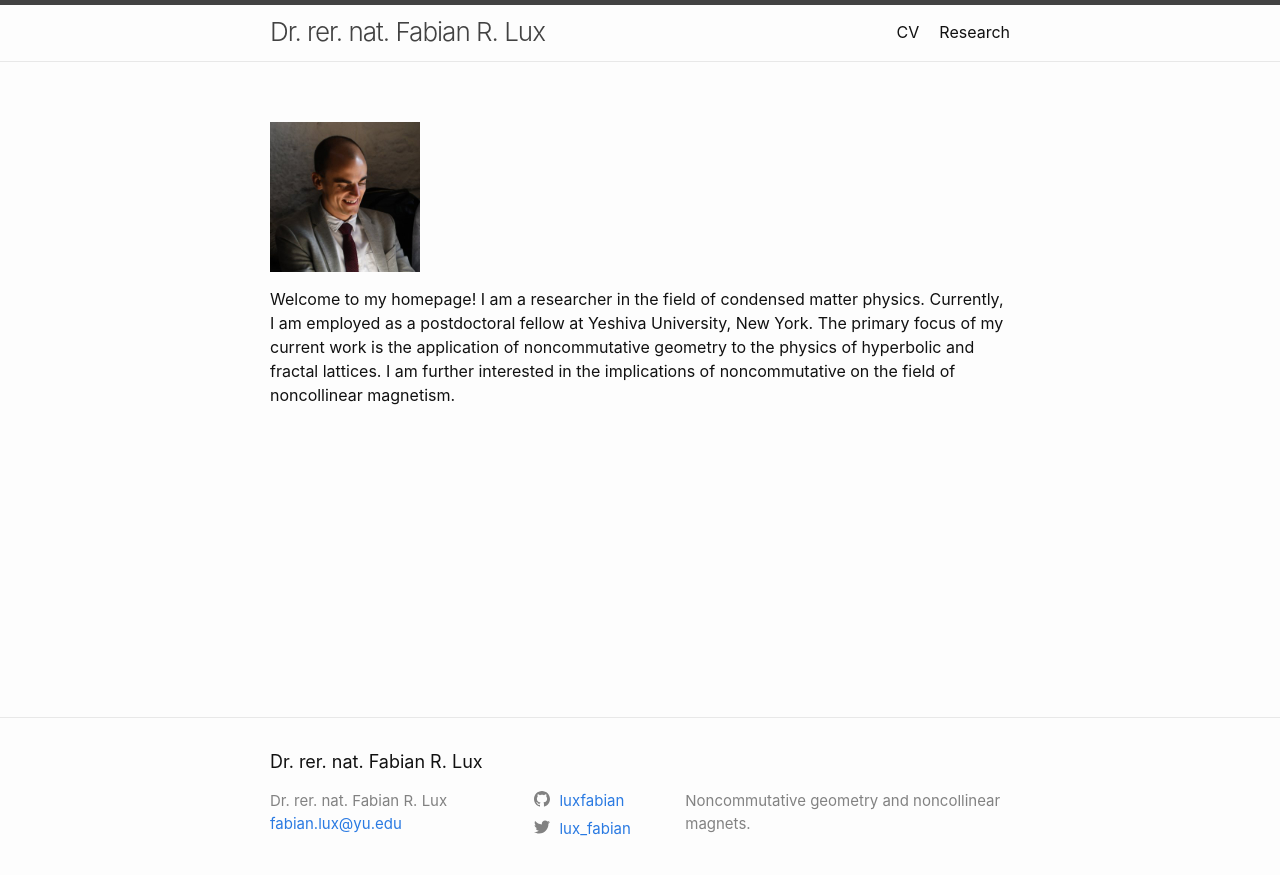
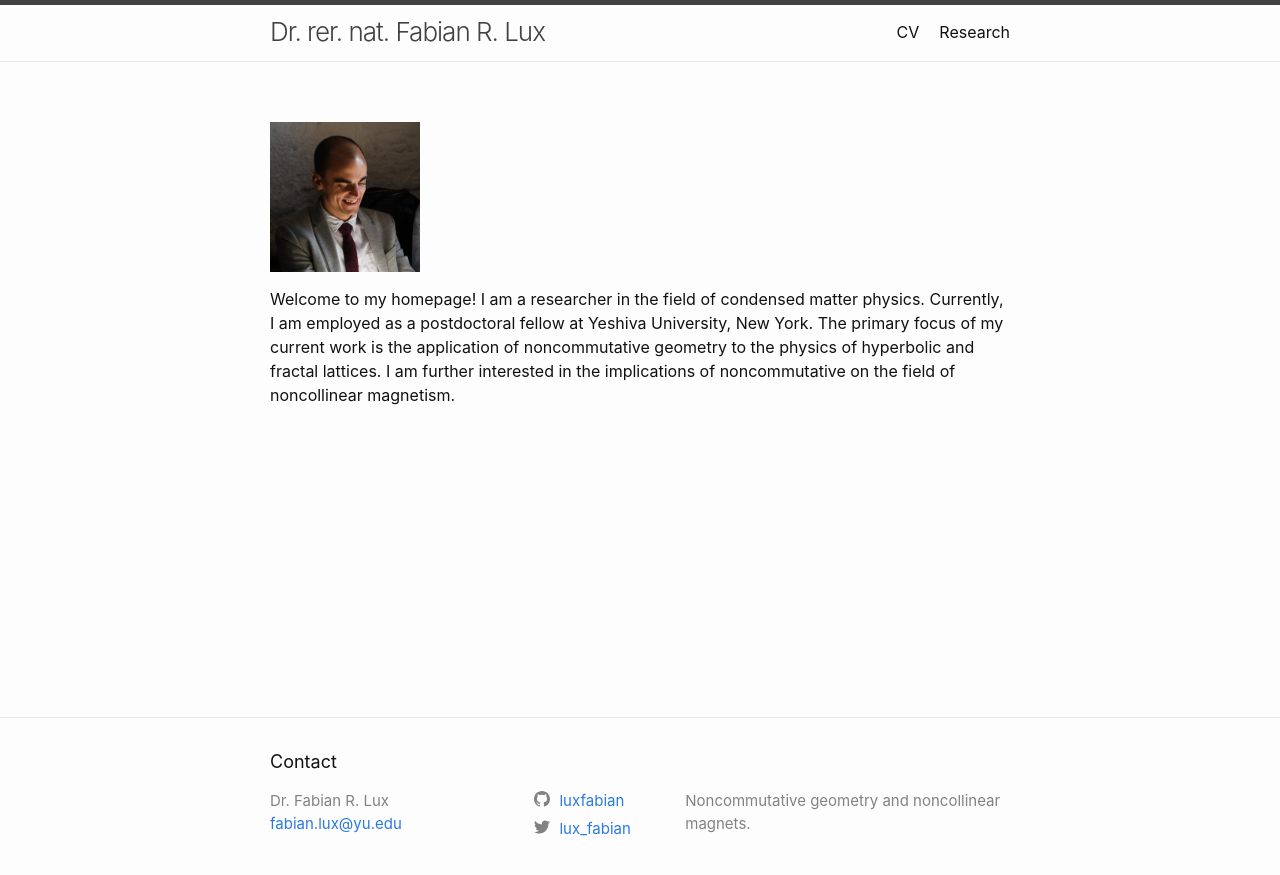
Before and after one commit to luxfabian/luxfabian.github.io, a Jekyll site: the page built from index.markdown, in a window 1280 px wide. Shown: the top 875 px of the page. Built offline with Jekyll 4.4.1, drawn with Linux system fonts in a browser that asks for light colours.

Commit message:
User-defined footer

```diff
--- a/_includes/footer.html
+++ b/_includes/footer.html
@@ -3,18 +3,12 @@
 
   <div class="wrapper">
 
-    <h2 class="footer-heading">{{ site.title | escape }}</h2>
+    <h2 class="footer-heading">Contact</h2>
 
     <div class="footer-col-wrapper">
       <div class="footer-col footer-col-1">
         <ul class="contact-list">
-          <li class="p-name">
-            {%- if site.author -%}
-              {{ site.author | escape }}
-            {%- else -%}
-              {{ site.title | escape }}
-            {%- endif -%}
-            </li>
+          <li class="p-name">Dr. Fabian R. Lux</li>
             {%- if site.email -%}
             <li><a class="u-email" href="mailto:{{ site.email }}">{{ site.email }}</a></li>
             {%- endif -%}
```
